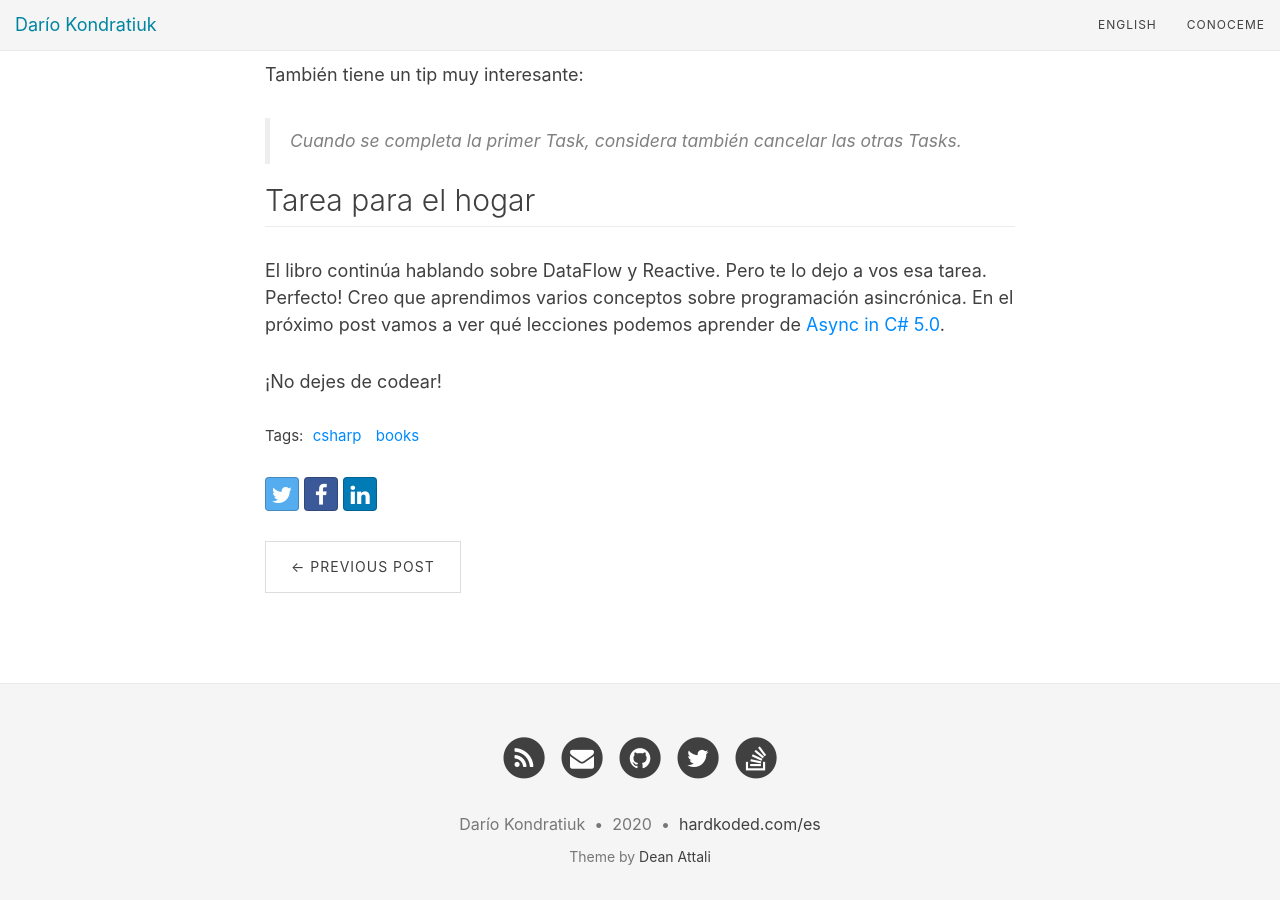
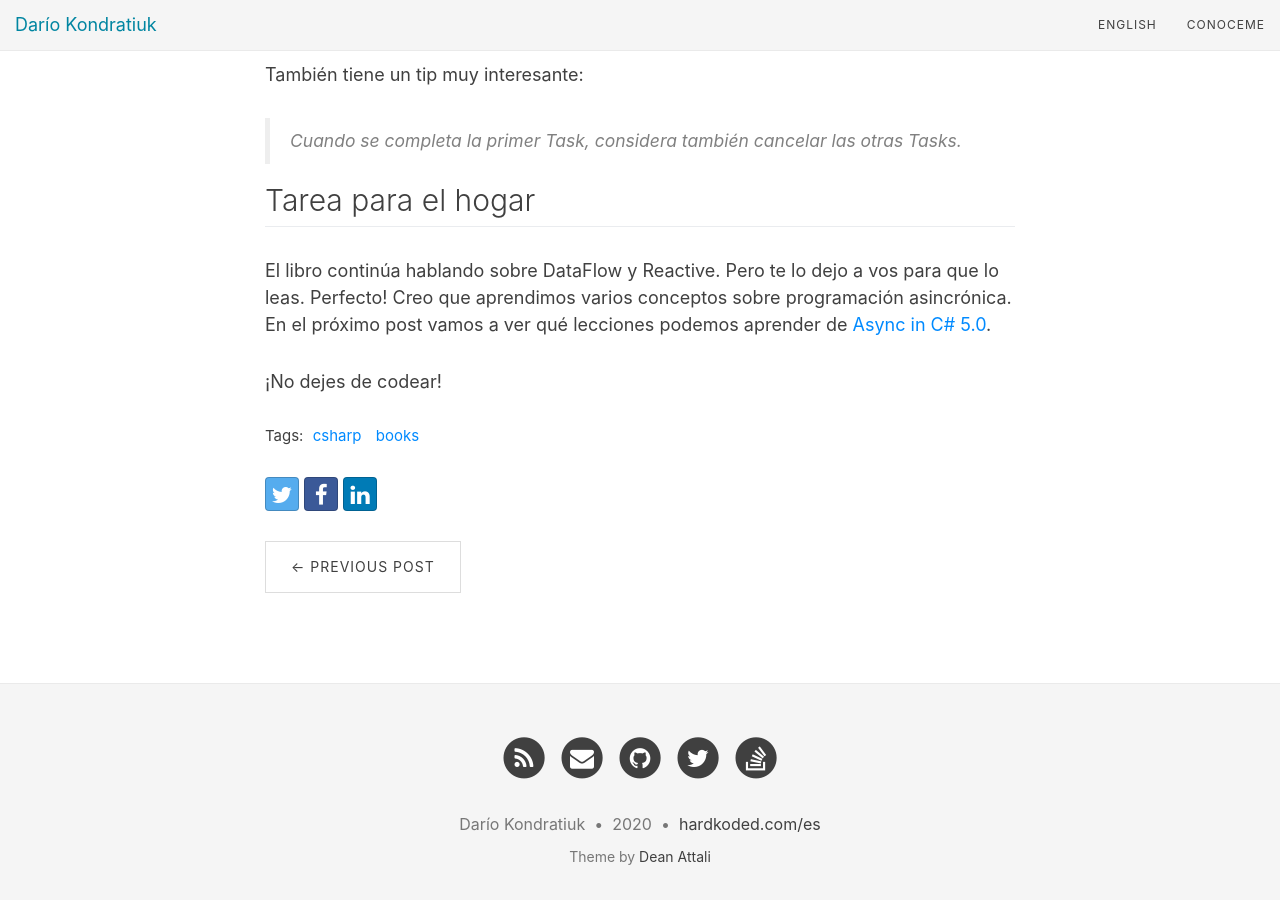
Before and after one commit to kblok/es, a Jekyll site: the page built from _posts/2020-01-22-concurrency-cookbook-review.md, in a window 1280 px wide and 900 px high, scrolled down 3790 px. Built offline with Jekyll 4.4.1, drawn with Linux system fonts in a browser that asks for light colours; nearby versions of some CDN libraries; comment, search, counter and statistics services are not loaded.

Commit message:
almost there

```diff
--- a/_posts/2020-01-22-concurrency-cookbook-review.md
+++ b/_posts/2020-01-22-concurrency-cookbook-review.md
@@ -83,7 +83,7 @@ También tiene un tip muy interesante:
 
 # Tarea para el hogar
 
-El libro continúa hablando sobre DataFlow y Reactive. Pero te lo dejo a vos esa tarea.
+El libro continúa hablando sobre DataFlow y Reactive. Pero te lo dejo a vos para que lo leas.
 Perfecto! Creo que aprendimos varios conceptos sobre programación asincrónica. En el próximo post vamos a ver qué lecciones podemos aprender de [Async in C# 5.0](https://www.amazon.com/Async-5-0-Unleash-Power/dp/1449337163).
 
 ¡No dejes de codear!
```
